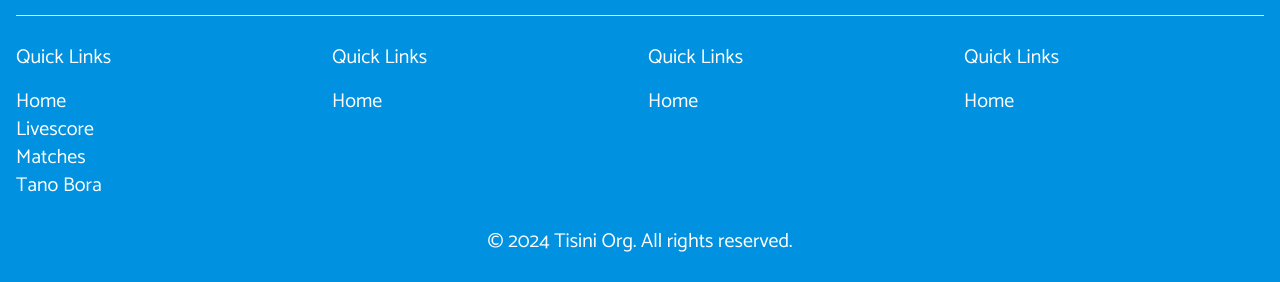
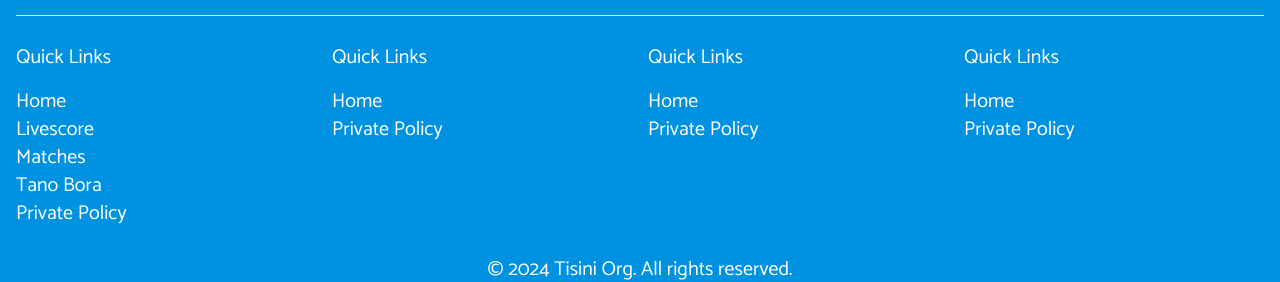
Before and after one commit to tisini-acc1/tisini-ui, a React (Vite) app: page / in a window 1280 px wide. Shown: the part 998-1280 px from the top of the page. Built offline with nearby package versions, Linux system fonts and the light colour scheme; no server answers.

Commit message:
Added private policy links in the footer

```diff
--- a/src/components/MainFooter.tsx
+++ b/src/components/MainFooter.tsx
@@ -80,18 +80,12 @@
                     Tano Bora
                   </Link>
                 </li>
-              </ul>
-            </div>
-            {/* Quick links */}
-            <div className="flex gap-4 flex-col ">
-              <h1>Quick Links</h1>
-              <ul>
                 <li>
                   <Link
                     to="/"
                     className="text-white hover:text-primary-lighter transition duration-300 ease-in-out"
                   >
-                    Home
+                    Private Policy
                   </Link>
                 </li>
               </ul>
@@ -108,6 +102,14 @@
                     Home
                   </Link>
                 </li>
+                <li>
+                  <Link
+                    to="/"
+                    className="text-white hover:text-primary-lighter transition duration-300 ease-in-out"
+                  >
+                    Private Policy
+                  </Link>
+                </li>
               </ul>
             </div>
             {/* Quick links */}
@@ -120,6 +122,36 @@
                     className="text-white hover:text-primary-lighter transition duration-300 ease-in-out"
                   >
                     Home
+                  </Link>
+                </li>
+                <li>
+                  <Link
+                    to="/"
+                    className="text-white hover:text-primary-lighter transition duration-300 ease-in-out"
+                  >
+                    Private Policy
+                  </Link>
+                </li>
+              </ul>
+            </div>
+            {/* Quick links */}
+            <div className="flex gap-4 flex-col ">
+              <h1>Quick Links</h1>
+              <ul>
+                <li>
+                  <Link
+                    to="/"
+                    className="text-white hover:text-primary-lighter transition duration-300 ease-in-out"
+                  >
+                    Home
+                  </Link>
+                </li>
+                <li>
+                  <Link
+                    to="/"
+                    className="text-white hover:text-primary-lighter transition duration-300 ease-in-out"
+                  >
+                    Private Policy
                   </Link>
                 </li>
               </ul>
```
